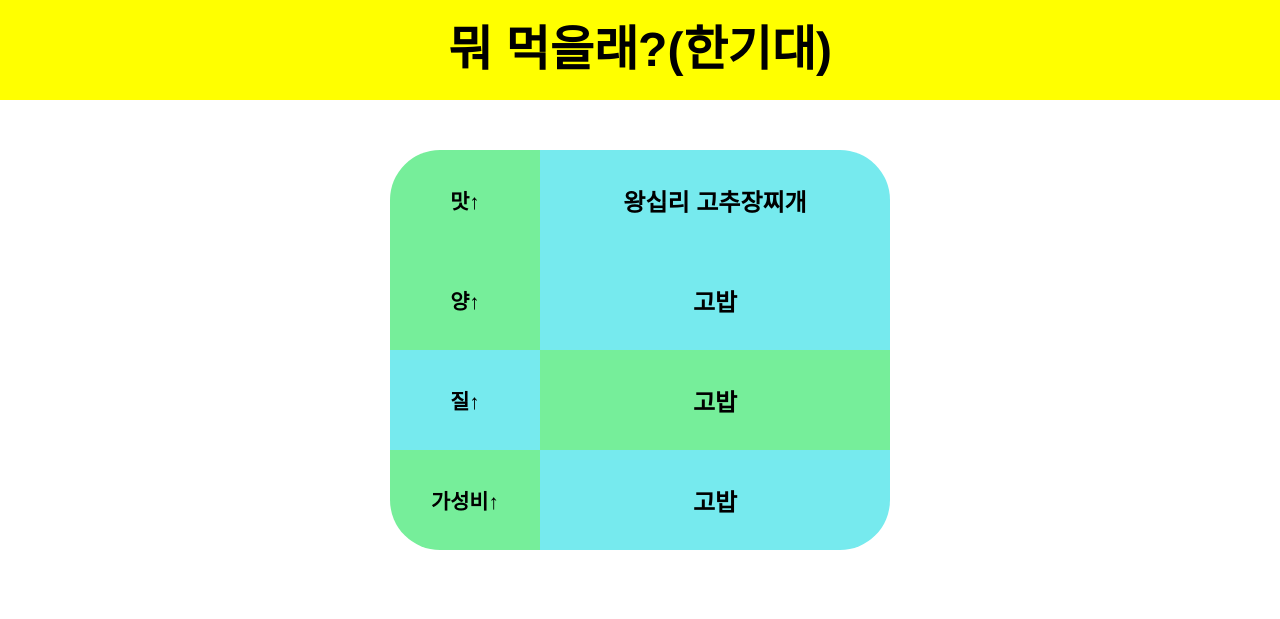
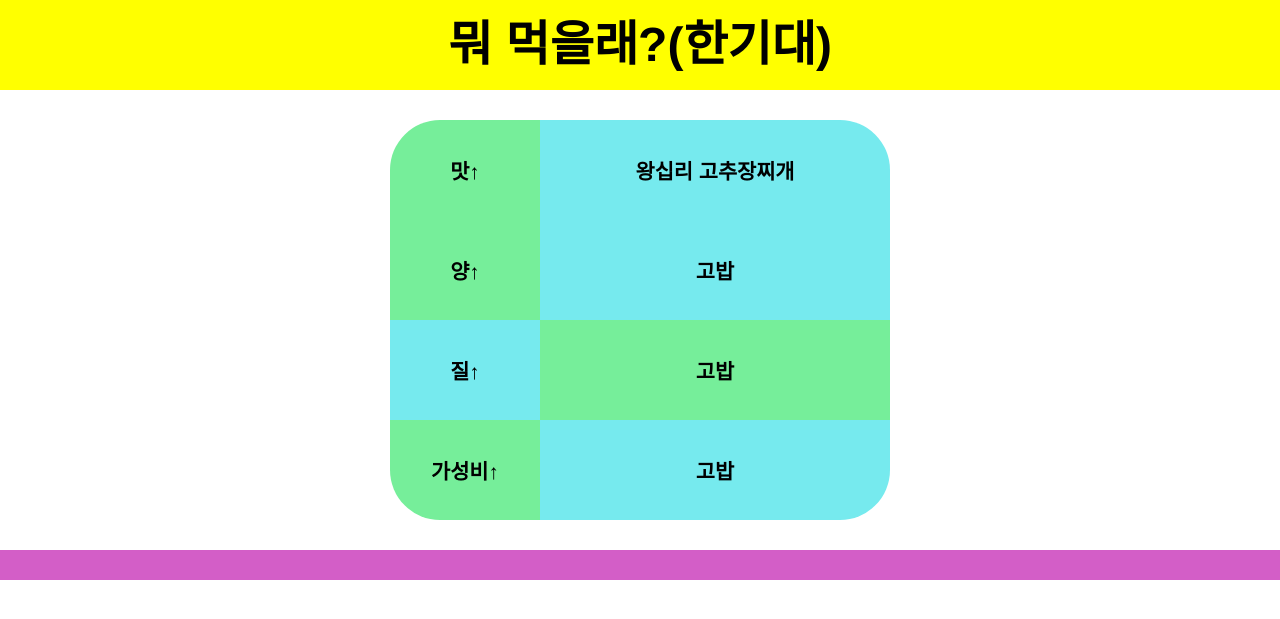
Before and after one commit to kutfood/kutfood.github.com, a Jekyll site: the page posts/23.html, which Jekyll copies as it is, in a window 1280 px wide. Shown: the top 619 px of the page. Built offline with Jekyll 4.4.1, drawn with Linux system fonts in a browser that asks for light colours.

Commit message:
Update submenu.css

```diff
--- a/css/submenu.css
+++ b/css/submenu.css
@@ -6,12 +6,17 @@
 	font-weight: 700;
 }
 
+a {
+	color: black;
+	text-decoration: none;
+}
+
 a:visited {
 	color: black;
 }
 
 header {
-	height: 100px;
+	height: 90px;
 	text-align: center;
 	background-color: yellow;
 }
@@ -22,13 +27,13 @@
 header a{
 	color: black;
 	text-decoration: none;
-	height: 100px;
+	height: 90px;
 	font-size: 300%;
-	line-height: 100px;
+	line-height: 90px;
 }
 
 nav {
-	height: 50px;
+	height: 30px;
 }
 
 ul {
@@ -43,7 +48,7 @@
 .even li:nth-child(2n) { background-color: #76EE9A; }
 .even li:nth-child(2n+1) { background-color: #76EAEE; }
 
-li:first-child {
+section li:first-child {
 	list-style: none;
 	float: left;
 	padding: 0px;
@@ -52,7 +57,7 @@
 	text-align: center;
 }
 
-li:last-child {
+section li:last-child {
 	list-style: none;
 	float: left;
 	padding: 0px;
@@ -61,21 +66,21 @@
 	text-align: center;
 }
 
-li:first-child:hover {
+section li:first-child:hover {
 	margin: 7px;
 	width: 134px;
 	height: 86px;
 	margin-color: #FFFFFF;
 }
 
-li:last-child:hover {
+section li:last-child:hover {
 	margin: 7px;
 	width: 334px;
 	height: 86px;
 	margin-color: #FFFFFF;
 }
 
-li:first-child span {
+section li:first-child span {
 	text-align: center;
 	width: 150px;
 	height: 100px;
@@ -83,7 +88,7 @@
 	vertical-align: middle;
 }
 
-li:last-child span {
+section li:last-child span {
 	text-align: center;
 	width: 350px;
 	height: 100px;
@@ -91,17 +96,60 @@
 	vertical-align: middle;
 }
 
-li>a {
+section li>a {
 	text-decoration: none;
-	display:block; width: 100%; height: 350px; padding 0px;
+	display:block; width: 100%; height: 100%; padding 0px;
 }
 
-a>span {
+section a>span {
 	color: black;
-	font-size: 150%;
+	font-size: 130%;
 }
 
 #lefttop { border-radius: 50px 0px 0px 0px; }
 #righttop { border-radius: 0px 50px 0px 0px; }
 #rightbottom { border-radius: 0px 0px 50px 0px; }
 #leftbottom { border-radius: 0px 0px 0px 50px; }
+
+footer {
+	margin-top: 30px;
+	height: 30px;
+	background-color: #D35EC7;
+}
+
+footer ul {
+	width: 500px;
+	height: 30px;
+}
+
+footer li {
+	list-style: none;
+	float: left;
+	padding: 0px;
+	text-align: center;
+	height: 30px;
+	width: 100px;
+}
+
+footer li a {
+	color: black;
+	line-height: 30px;
+	font-size: 100%;
+	text-decoration: none;
+	display:block; width: 100%; height: 100%; padding 0px;
+	vertical-align: middle;
+}
+
+footer li a span {
+	color: black;
+	line-height: 30px;
+	font-size: 100%;
+	vertical-align: middle;
+}
+
+footer li:hover {
+	margin: 7px;
+	width: 84px;
+	height: 16px;
+	margin-color: #FFFFFF;
+}
```
